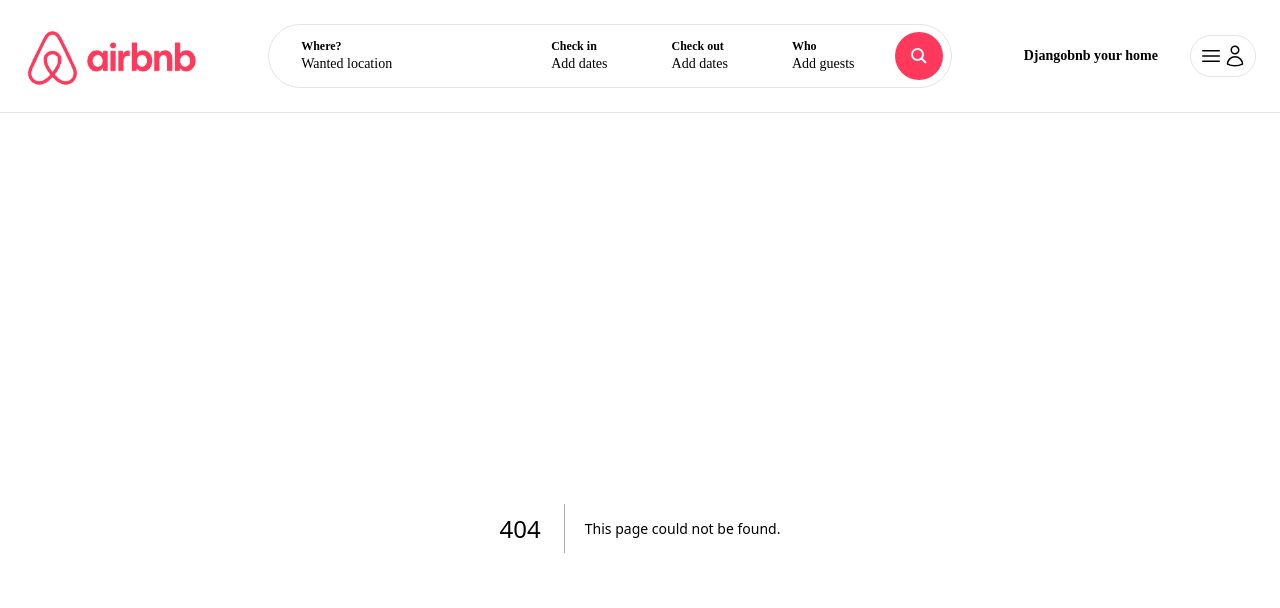
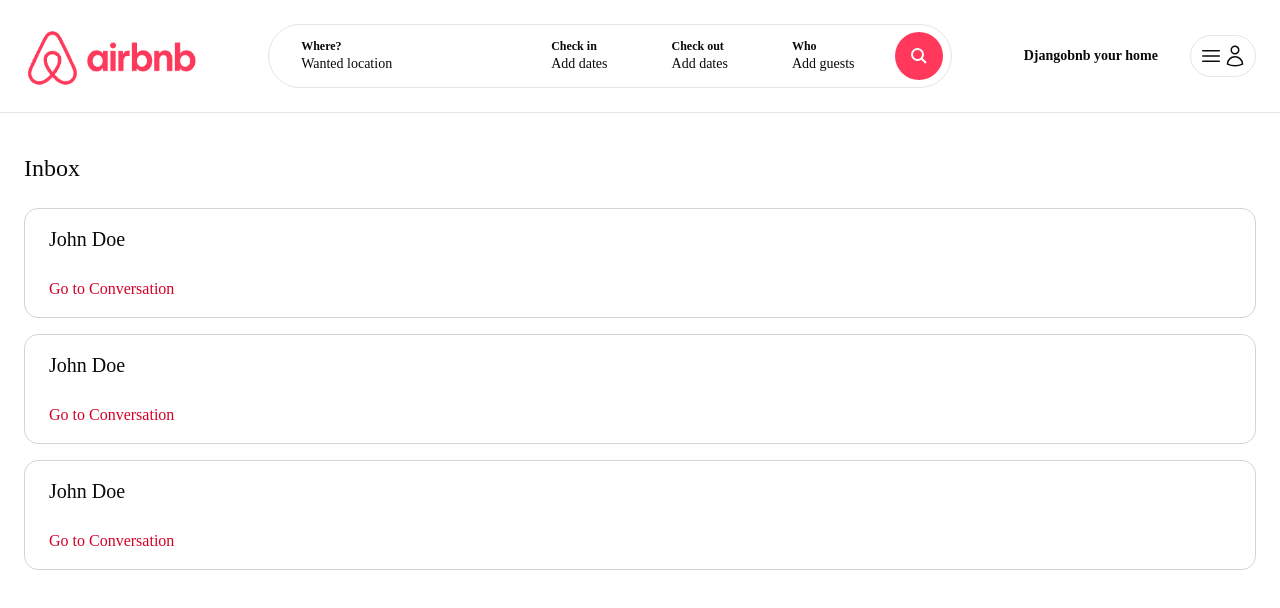
Before and after one commit to danial137/DjangoBnBProject, a Next.js app: page /inbox in a window 1280 px wide. Before the commit this address had no page. Shown: the top 608 px of the page. Built offline with nearby package versions, Linux system fonts and the light colour scheme.

Commit message:
feat: add Conversation and MyPropertiesPage components for inbox and properties sections

```diff
--- /dev/null
+++ b/app/components/inbox/Conversation.tsx
@@ -0,0 +1,13 @@
+import React from 'react'
+
+const Conversation = () => {
+  return (
+    <div className='px-6 py-4 cursor-pointer border border-gray-300 rounded-xl'>
+      <p className='mb-6 text-xl'>John Doe</p>
+
+      <p className='text-airbnb-dark'>Go to Conversation</p>
+    </div>
+  )
+}
+
+export default Conversation
--- /dev/null
+++ b/app/inbox/page.tsx
@@ -0,0 +1,18 @@
+import Conversation from "../components/inbox/Conversation"
+
+const InboxPage = () => {
+    return (
+        <main className="max-w-[1500px] mx-auto px-6 pb-6 space-y-4">
+
+
+            <h1 className="my-6 text-2xl">Inbox </h1>
+
+            <Conversation />
+            <Conversation />
+            <Conversation />
+
+        </main>
+    )
+}
+
+export default InboxPage
--- /dev/null
+++ b/app/myproperties/page.tsx
@@ -0,0 +1,17 @@
+import PropertyList from "../components/properties/PropertyList"
+
+
+const MyPropertiesPage = () => {
+    return (
+        <main className='max-w-[1500px] mx-auto px-6 pb-6'>
+            <h1 className='my-6 text-2xl'>My properties</h1>
+
+
+            <div className="grid grid-cols-1 md:grid-cols-3 gap-6">
+                <PropertyList />
+            </div>
+        </main>
+    )
+}
+
+export default MyPropertiesPage
```
